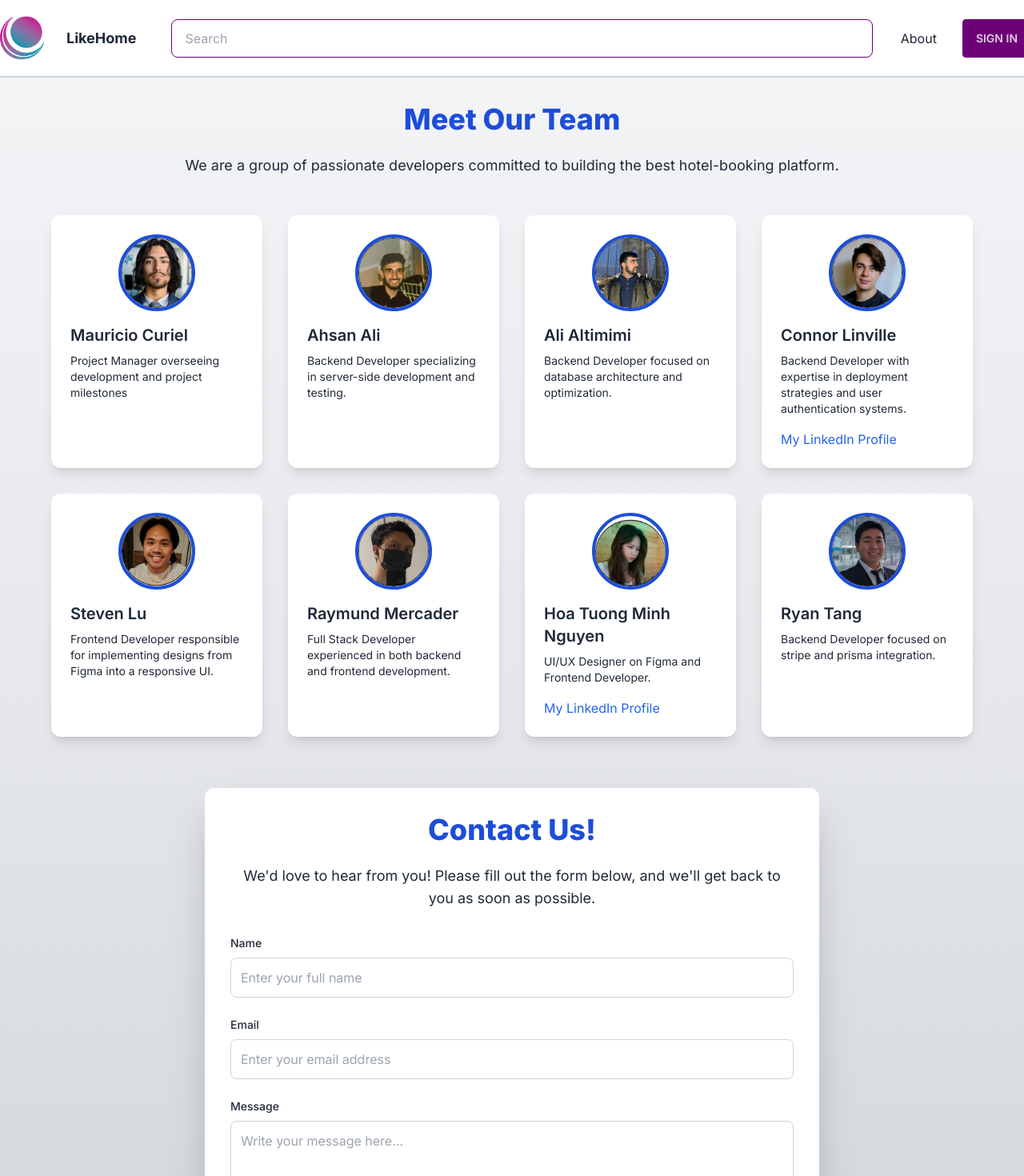
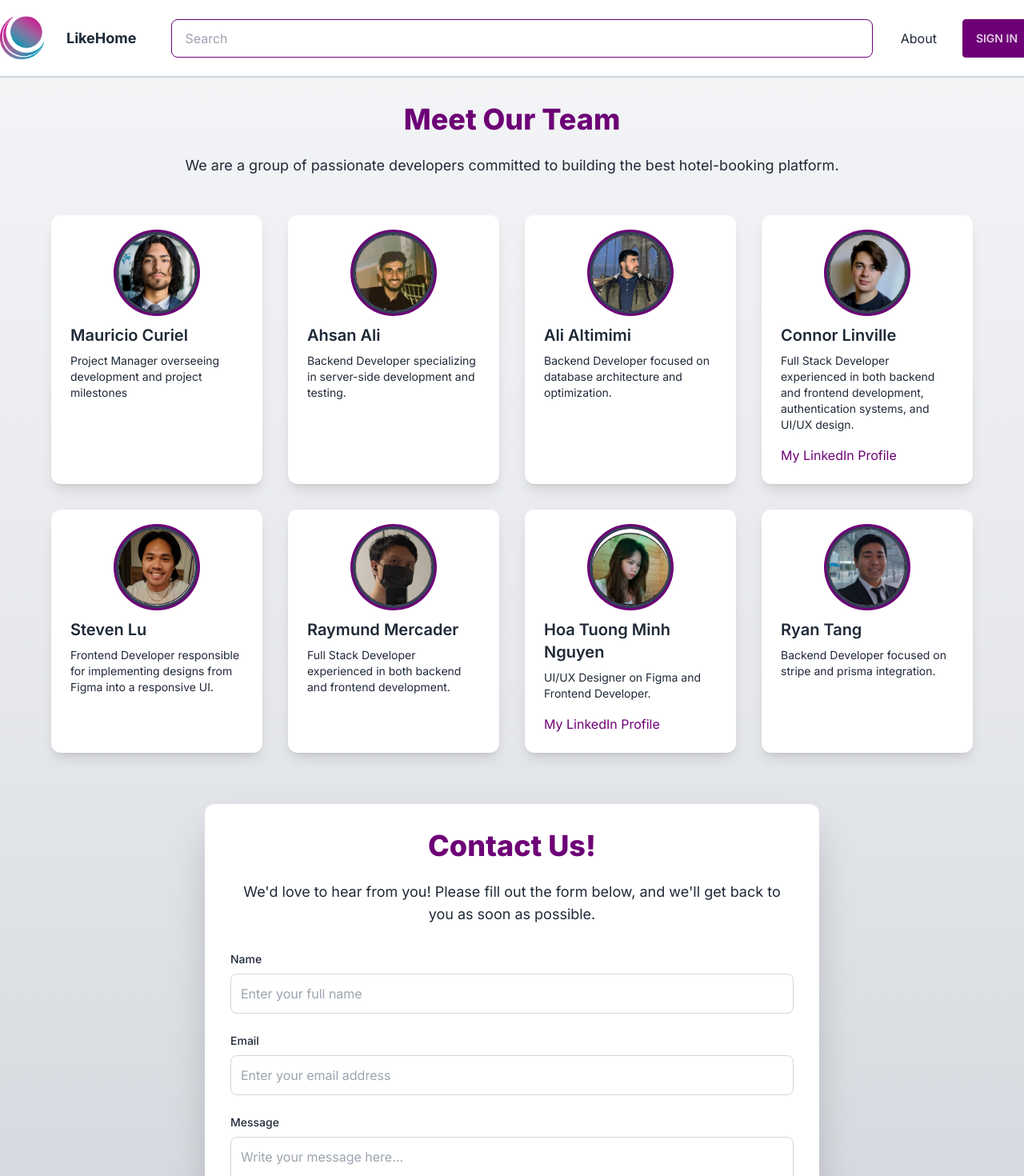
Before and after one commit to KingSand08/LikeHome, a Next.js app: page /about in a window 1280 px wide. Shown: the top 1470 px of the page at 80% size. Built offline with nearby package versions, Linux system fonts and the light colour scheme; no server answers.

Commit message:
Fixes to About Page - Now uses the selected application theme for primary and secondary colors instead of hardset theme choices. - Adjusted the profile avatars to use a ring instead of a border. - Customized ring size/positioning. - Adjusted Connor developer description to be more accurate.

```diff
--- a/app/about/page.tsx
+++ b/app/about/page.tsx
@@ -8,7 +8,7 @@ const AboutPage = () => {
     <div className="text-gray-800 dark:text-gray-100 p-8 bg-gradient-to-b from-gray-100 via-gray-200 to-gray-300 dark:from-gray-900 dark:via-gray-800 dark:to-gray-900">
       <div className="flex-[1] lg:flex-[0.6] max-w-6xl mx-auto">
         <section className="text-center mb-12">
-          <h2 className="text-4xl font-extrabold mb-6 text-blue-700 dark:text-blue-400">
+          <h2 className="text-4xl font-extrabold mb-6 text-primary dark:text-primary">
             Meet Our Team
           </h2>
           <p className="text-lg">
@@ -26,7 +26,7 @@ const AboutPage = () => {
               <Image
                 src={member.image}
                 alt={`${member.name}'s picture`}
-                className="w-24 h-24 rounded-full mx-auto mb-4 border-4 border-blue-700 dark:border-blue-500"
+                className="w-24 h-24 rounded-full mx-auto mb-4 ring-primary ring-[3px] ring-offset-[3px] ring-offset-slate-700"
                 width={100}
                 height={100}
                 quality={100}
@@ -37,7 +37,7 @@ const AboutPage = () => {
                 <p>
                   <a
                     href={member.linkedin}
-                    className="text-blue-600 dark:text-blue-400 hover:underline"
+                    className="text-primary hover:underline"
                     target="_blank"
                     rel="noopener noreferrer"
                   >
--- a/components/about/contact-us.tsx
+++ b/components/about/contact-us.tsx
@@ -5,7 +5,7 @@ import React from "react";
 const ContactUs = () => {
   return (
     <div className="p-8 mt-16 rounded-xl shadow-2xl bg-white dark:bg-slate-800 text-gray-800 dark:text-gray-100 max-w-screen-md mx-auto">
-      <h2 className="text-4xl font-extrabold mb-6 text-center text-blue-700 dark:text-blue-400">
+      <h2 className="text-4xl font-extrabold mb-6 text-center text-primary">
         Contact Us!
       </h2>
       <p className="text-center mb-8 text-lg">
@@ -33,7 +33,7 @@ const ContactUs = () => {
           <input
             type="text"
             name="name"
-            className="w-full border border-gray-300 dark:border-gray-700 rounded-lg p-3 focus:ring-2 focus:ring-blue-500 focus:outline-none"
+            className="w-full border border-gray-300 dark:border-gray-700 rounded-lg p-3 focus:ring-2 focus:ring-primary focus:outline-none"
             placeholder="Enter your full name"
             required
           />
@@ -50,7 +50,7 @@ const ContactUs = () => {
           <input
             type="email"
             name="email"
-            className="w-full border border-gray-300 dark:border-gray-700 rounded-lg p-3 focus:ring-2 focus:ring-blue-500 focus:outline-none"
+            className="w-full border border-gray-300 dark:border-gray-700 rounded-lg p-3 focus:ring-2 focus:ring-primary focus:outline-none"
             placeholder="Enter your email address"
             required
           />
@@ -67,7 +67,7 @@ const ContactUs = () => {
           <textarea
             name="message"
             rows={4}
-            className="w-full border border-gray-300 dark:border-gray-700 rounded-lg p-3 focus:ring-2 focus:ring-blue-500 focus:outline-none"
+            className="w-full border border-gray-300 dark:border-gray-700 rounded-lg p-3 focus:ring-2 focus:ring-primary focus:outline-none"
             placeholder="Write your message here..."
             required
           ></textarea>
@@ -77,7 +77,7 @@ const ContactUs = () => {
         <div className="flex justify-center">
           <button
             type="submit"
-            className="bg-blue-600 text-white py-3 px-10 rounded-lg font-semibold hover:bg-blue-700 focus:ring-4 focus:ring-blue-500 transition-all"
+            className="btn-primary bg-blue-600 text-white py-3 px-10 rounded-lg font-semibold hover:bg-blue-700 focus:ring-2 focus:ring-blue-500 transition-all"
           >
             Submit
           </button>
--- a/data/developers.json
+++ b/data/developers.json
@@ -20,7 +20,7 @@
   {
     "name": "Connor Linville",
     "image": "/images/team/Connor.png",
-    "description": "Backend Developer with expertise in deployment strategies and user authentication systems.",
+    "description": "Full Stack Developer experienced in both backend and frontend development, authentication systems, and UI/UX design.",
     "linkedin": "https://www.linkedin.com/in/connor-linville-219422216/"
   },
   {
```
